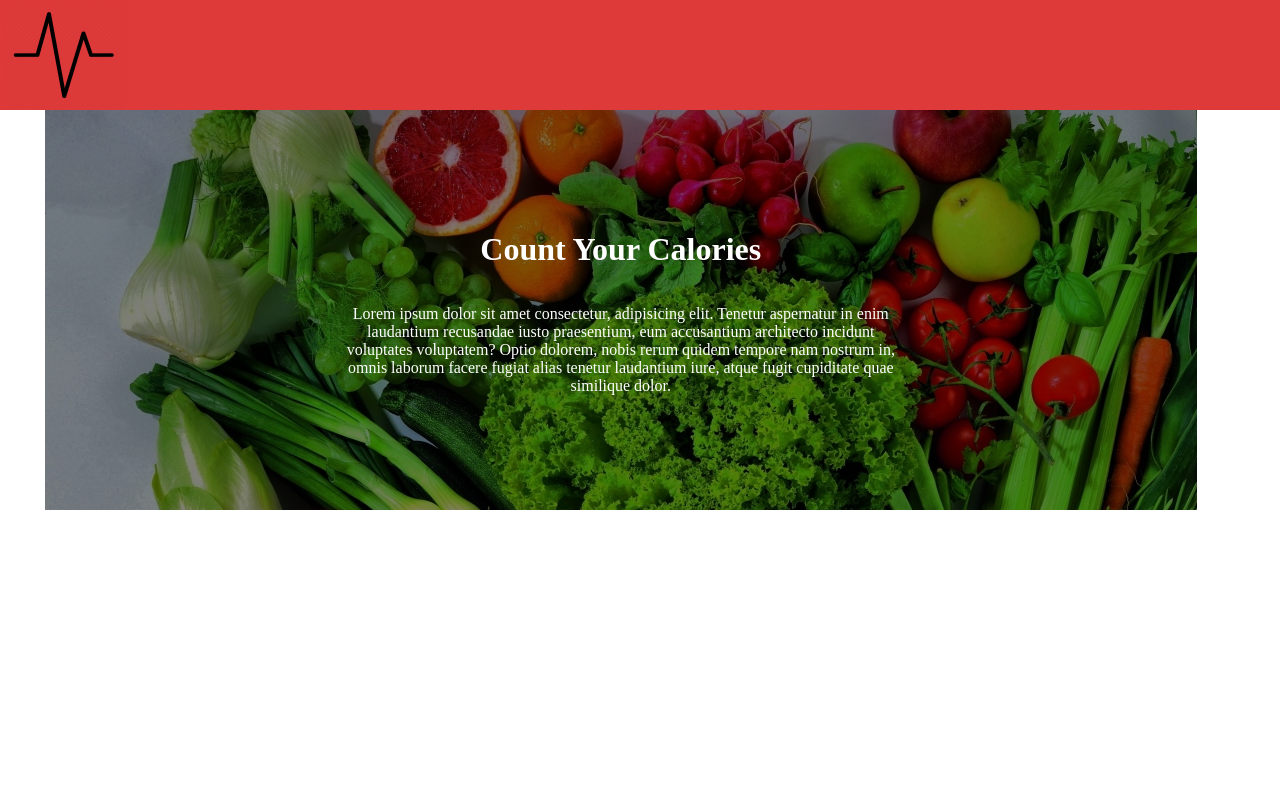
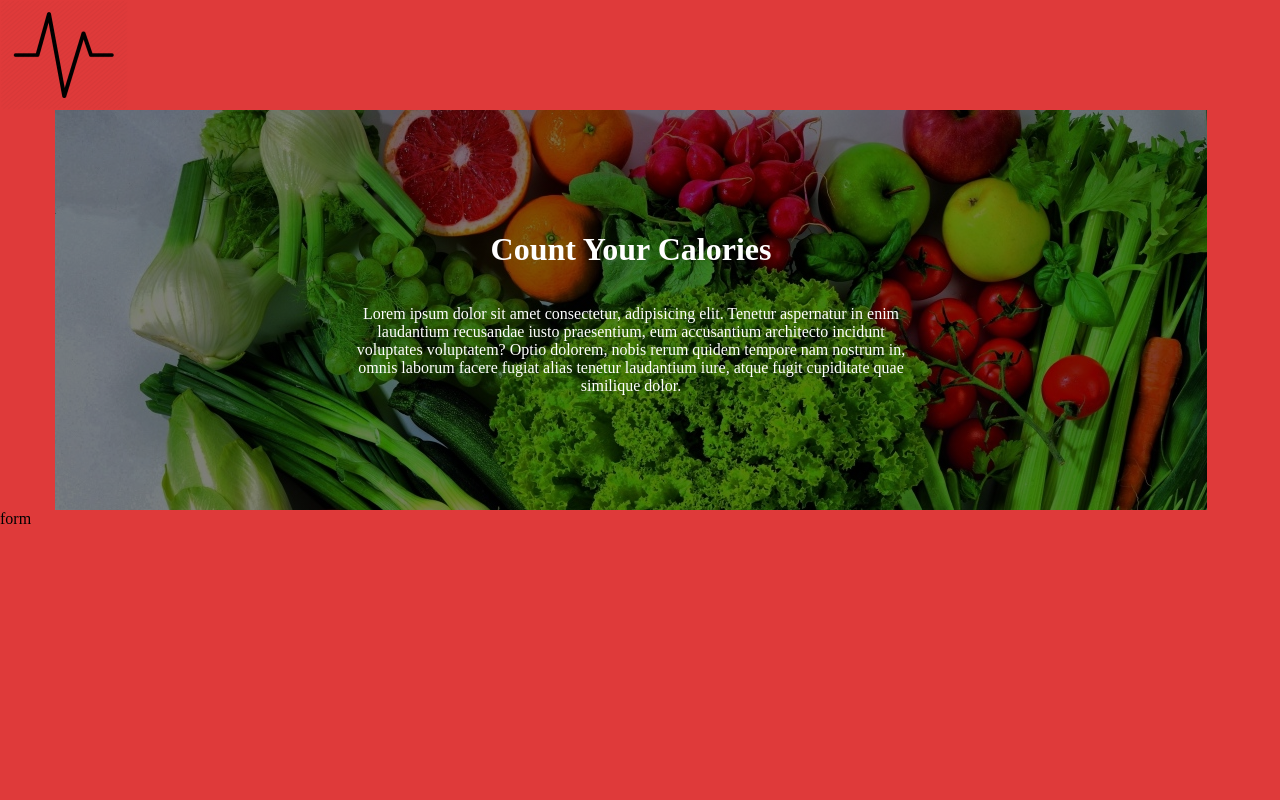
Before and after one commit to rsoto003/macro-counter, a PHP site: page / in a window 1280 px wide. Run offline with PHP 8.4, Linux system fonts and the light colour scheme.

Commit message:
adding forms to page

```diff
--- a/index.css
+++ b/index.css
@@ -6,6 +6,7 @@ body {
   margin: 0;
   padding: 0;
   height: 100%;
+  background-color: rgb(223, 58, 58);
 }
 
 .topBar {
@@ -26,6 +27,7 @@ body {
 .banner {
     width: 100%;
     height: 400px;
+
 }
 .imageContainer {
     display: flex;
@@ -41,7 +43,7 @@ body {
     /* opacity: 0.5; */
     background: linear-gradient(rgba(255,255,255,.5), rgba(255,255,255,.5)), url("/Users/rpsoto/Desktop/lfz/macro-counter/images/all_fresh_vegetables.jpg");
     background: linear-gradient( rgba(0, 0, 0, 0.5), rgba(0, 0, 0, 0.5) ),url("/Users/rpsoto/Desktop/lfz/macro-counter/images/all_fresh_vegetables.jpg");
-    margin-left: 3.5%;
+    margin-left: 4.3%;
 }
 .imageContainer > h1, p {
     width: 50%;
--- a/index.html
+++ b/index.html
@@ -18,6 +18,9 @@
             <h1>Count Your Calories</h1>
             <p>Lorem ipsum dolor sit amet consectetur, adipisicing elit. Tenetur aspernatur in enim laudantium recusandae iusto praesentium, eum accusantium architecto incidunt voluptates voluptatem? Optio dolorem, nobis rerum quidem tempore nam nostrum in, omnis laborum facere fugiat alias tenetur laudantium iure, atque fugit cupiditate quae similique dolor.</p>
         </div>
+        <div class="input">
+            form
+        </div>
     </div>
 </body>
 </html>
```
